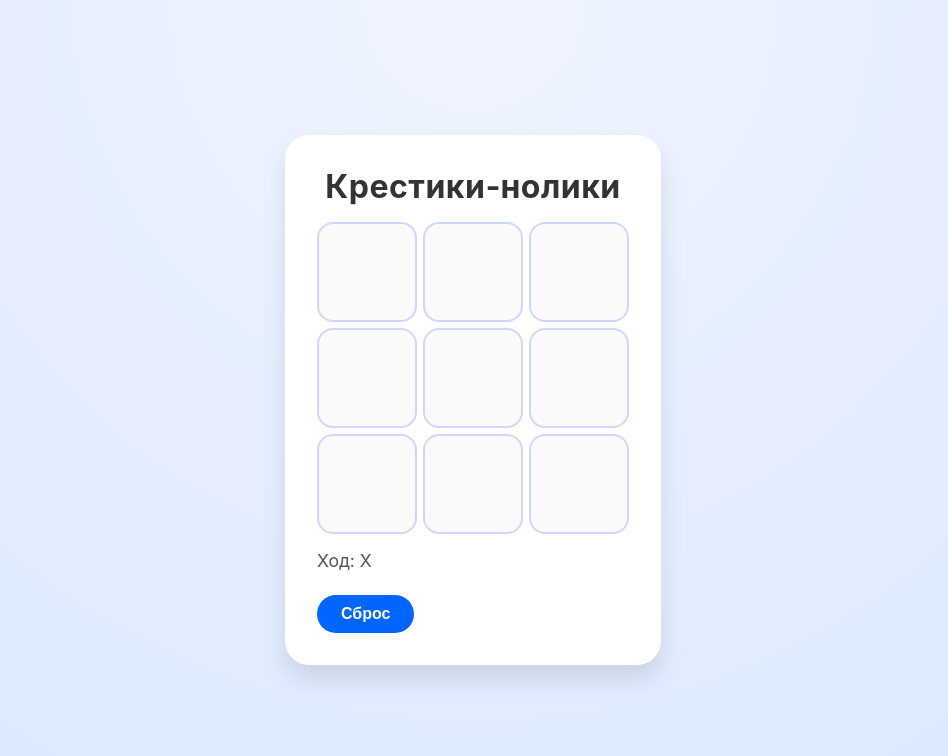
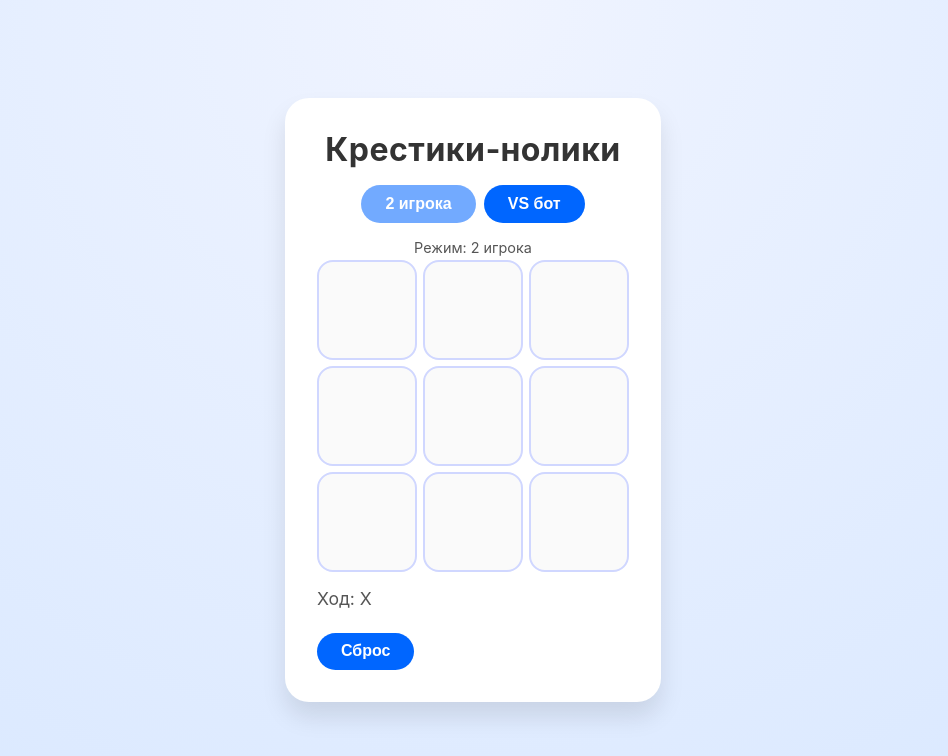
Before and after one commit to AydarVess/Tic_Tac_Toe_1, a Vue app: page / in a window 1280 px wide. Shown: the top 756 px of the page, without its empty margins (167-1115 px from the left). Built offline with nearby package versions, Linux system fonts and the light colour scheme.

Commit message:
5. Добавлен Режим против бота

```diff
--- a/src/App.vue
+++ b/src/App.vue
@@ -1,6 +1,27 @@
 <template>
   <div class="game">
     <h1 class="game__title">Крестики‑нолики</h1>
+
+    <div class="game__modes">
+      <button
+        @click="switchMode('multiplayer')"
+        class="game__button-reset"
+        :disabled="gameMode === 'multiplayer'"
+        :style="{ opacity: gameMode === 'multiplayer' ? 0.55 : 1 }"
+      >
+        2 игрока
+      </button>
+      <button
+        @click="switchMode('bot')"
+        class="game__button-reset"
+        :disabled="gameMode === 'bot'"
+        :style="{ opacity: gameMode === 'bot' ? 0.55 : 1 }"
+      >
+        VS бот
+      </button>
+    </div>
+
+    <div class="game__mode-label">Режим: {{ currentModeLabel }}</div>
 
     <div class="game__board">
       <div
@@ -30,6 +51,19 @@ import { ref, computed } from "vue";
 const board = ref(Array(9).fill(""));
 const xIsNext = ref(true);
 
+const gameMode = ref("multiplayer");
+const botSymbol = ref("O");
+
+function switchMode(mode) {
+  if (mode === gameMode.value) return;
+  gameMode.value = mode;
+  reset();
+}
+
+const currentModeLabel = computed(() =>
+  gameMode.value === "multiplayer" ? "2 игрока" : "VS бот"
+);
+
 const lines = [
   [0, 1, 2],
   [3, 4, 5],
@@ -58,23 +92,61 @@ const winner = computed(() =>
   winningLine.value.length ? board.value[winningLine.value[0]] : null
 );
 
-const status = computed(() =>
-  winner.value
-    ? `Победитель: ${winner.value}`
-    : board.value.every((cell) => cell)
-    ? "Ничья!"
-    : `Ход: ${xIsNext.value ? "X" : "O"}`
-);
+const status = computed(() => {
+  if (winner.value) return `Победитель: ${winner.value}`;
+  if (board.value.every((cell) => cell)) return "Ничья!";
+  return gameMode.value === "bot" && currentTurnIsBot()
+    ? "Ходит&nbsp;бот…"
+    : `Ход: ${xIsNext.value ? "X" : "O"}`;
+});
 
 function makeMove(index) {
-  if (board.value[index] || winner.value) return;
-  board.value[index] = xIsNext.value ? "X" : "O";
+  if (
+    board.value[index] ||
+    winner.value ||
+    (gameMode.value === "bot" && currentTurnIsBot())
+  )
+    return;
+  placeSymbol(index, xIsNext.value ? "X" : "O");
+  maybeBotMove();
+}
+
+function placeSymbol(index, symbol) {
+  board.value[index] = symbol;
   xIsNext.value = !xIsNext.value;
+}
+
+function currentTurnIsBot() {
+  const currentSymbol = xIsNext.value ? "X" : "O";
+  return gameMode.value === "bot" && botSymbol.value === currentSymbol;
+}
+
+function maybeBotMove() {
+  if (!currentTurnIsBot() || winner.value) return;
+  setTimeout(() => {
+    const empty = board.value
+      .map((v, i) => (v === "" ? i : null))
+      .filter((v) => v !== null);
+    if (!empty.length) return;
+    const randomIndex = empty[Math.floor(Math.random() * empty.length)];
+    placeSymbol(randomIndex, botSymbol.value);
+  }, 300);
 }
 
 function reset() {
   board.value = Array(9).fill("");
-  xIsNext.value = true;
+
+  if (gameMode.value === "bot") {
+    const botFirst = Math.random() < 0.5;
+    botSymbol.value = botFirst ? "X" : "O";
+    xIsNext.value = true;
+
+    if (botFirst) {
+      maybeBotMove();
+    }
+  } else {
+    xIsNext.value = true;
+  }
 }
 </script>
 
@@ -88,8 +160,8 @@ function reset() {
 }
 
 body {
-  font-family: "Inter", system-ui, -apple-system, BlinkMacSystemFont,
-    "Segoe UI", Roboto, "Helvetica Neue", Arial, "Noto Sans", sans-serif;
+  font-family: "Inter", system-ui, -apple-system, BlinkMacSystemFont, "Segoe UI",
+    Roboto, "Helvetica Neue", Arial, "Noto Sans", sans-serif;
   background: radial-gradient(circle at top, #f0f4ff 0%, #d9e8ff 100%);
   min-height: 100vh;
   display: flex;
@@ -110,6 +182,20 @@ body {
   color: #333;
   letter-spacing: 0.5px;
   text-align: center;
+}
+
+.game__modes {
+  display: flex;
+  gap: 0.5rem;
+  justify-content: center;
+  margin-bottom: 1rem;
+}
+
+.game__mode-label {
+  text-align: center;
+  margin-bottom: 0.25rem;
+  color: #555;
+  font-size: 0.9rem;
 }
 
 .game__board {
@@ -160,7 +246,8 @@ body {
   color: #ff3366;
 }
 
-.game__board-cell_win, .game__board-cell_win:hover {
+.game__board-cell_win,
+.game__board-cell_win:hover {
   background: #ffe869;
   border-color: #ffda47;
   animation: pulse 0.8s infinite alternate;
```
